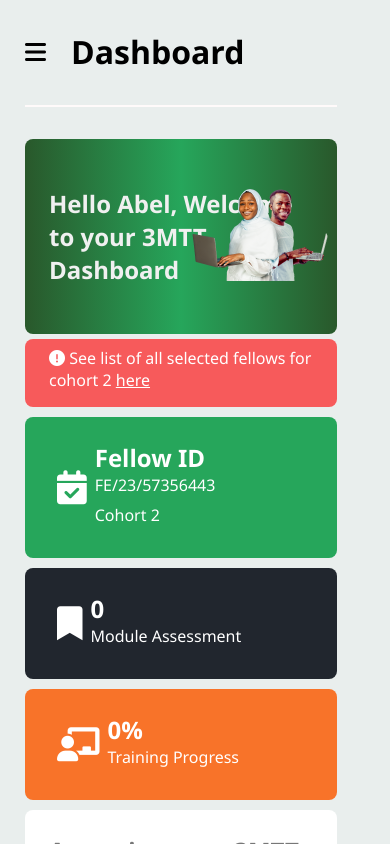
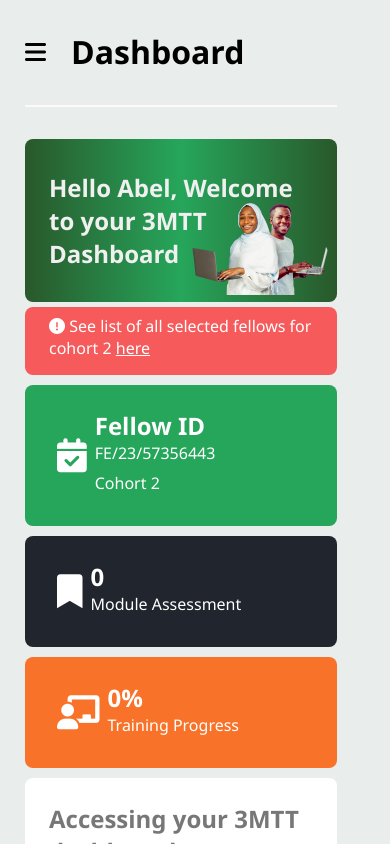
Before and after one commit to ab-abel/Devops-3mtt, a React (Create React App) app: page / in a window 390 px wide. Shown: the top 844 px of the page. Built offline with nearby package versions, Linux system fonts and the light colour scheme.

Commit message:
update app.css

```diff
--- a/src/App.css
+++ b/src/App.css
@@ -255,11 +255,20 @@
       flex-direction: column;
       width: 100%;
   }
+
+  .student-welcome{
+    padding: 2rem 1.5rem;
+  }
+  .student-image {
+    margin: 0;
+    padding: 0;
+  }
+
   .student-image img{
       width: 150px;
       /* position: absolute;
       z-index: 2;  */
        margin-left: 50%;
-       margin-top: 35%;
+       margin-top: 20%;
   }
 }
```
